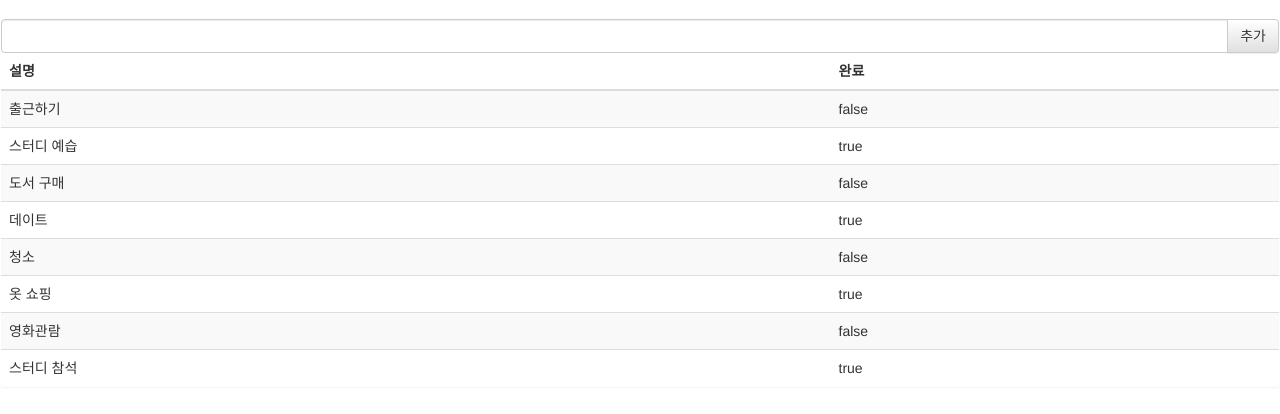
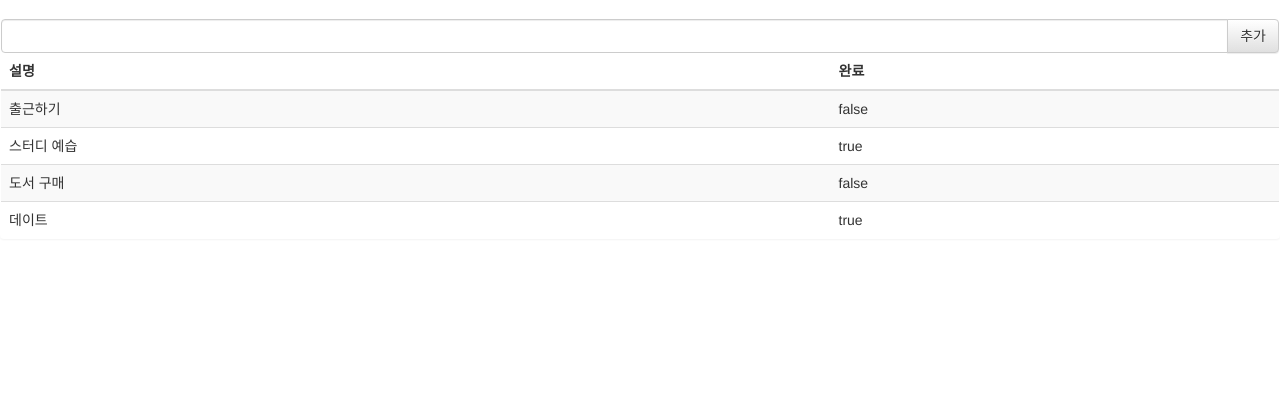
Before and after one commit to jojoldu/angular-study, a website: page public/html/todo.html in a window 1280 px wide. Shown: the part 102-516 px from the top of the page. Drawn offline with nearby package versions, Linux system fonts and the light colour scheme.

Commit message:
코드변경

```diff
--- a/public/html/todo.html
+++ b/public/html/todo.html
@@ -31,22 +31,6 @@
                     <td>{{item.action}}</td>
                     <td>{{item.done}}</td>
                 </tr>
-                <tr>
-                    <td>청소</td>
-                    <td>false</td>
-                </tr>
-                <tr>
-                    <td>옷 쇼핑</td>
-                    <td>true</td>
-                </tr>
-                <tr>
-                    <td>영화관람</td>
-                    <td>false</td>
-                </tr>
-                <tr>
-                    <td>스터디 참석</td>
-                    <td>true</td>
-                </tr>
             </tbody>
         </table>
     </div>
```
Also changed, not shown: public/html/index.html (+2 -2 lines), 1 other file.
